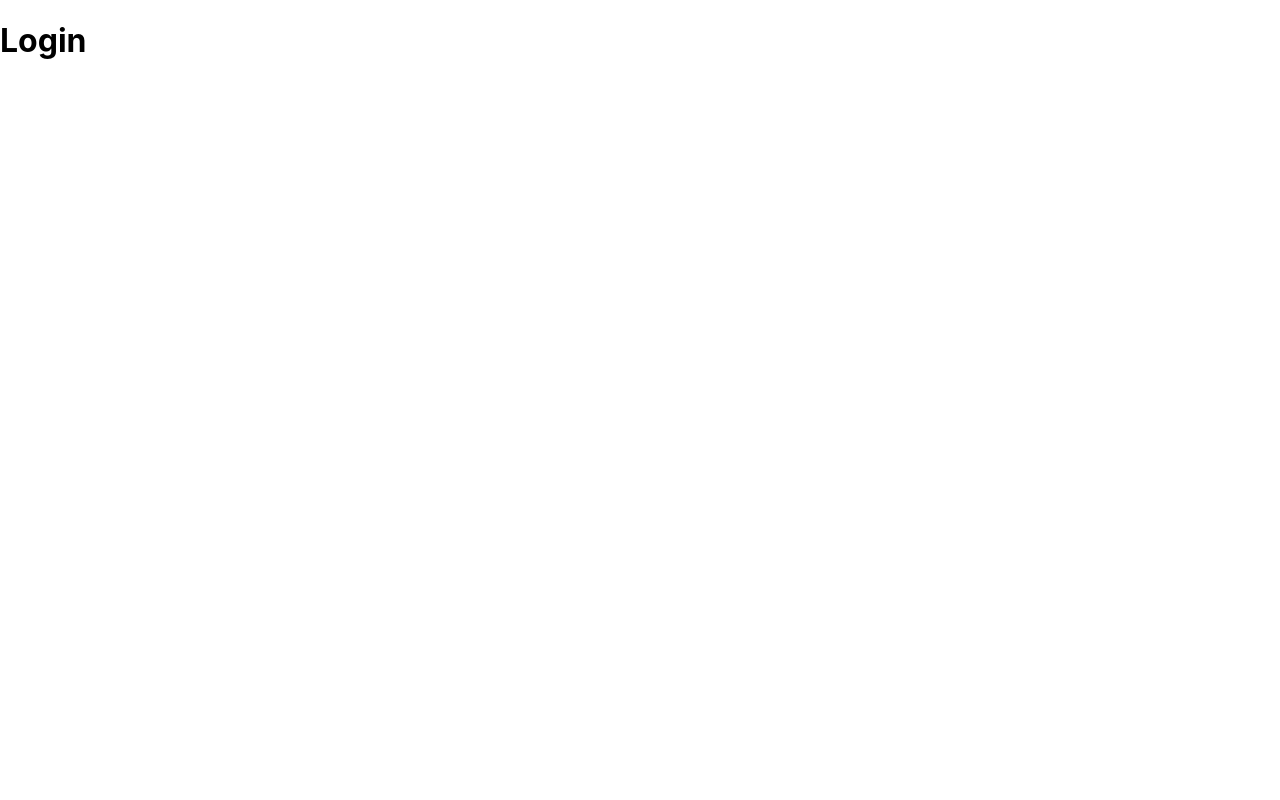
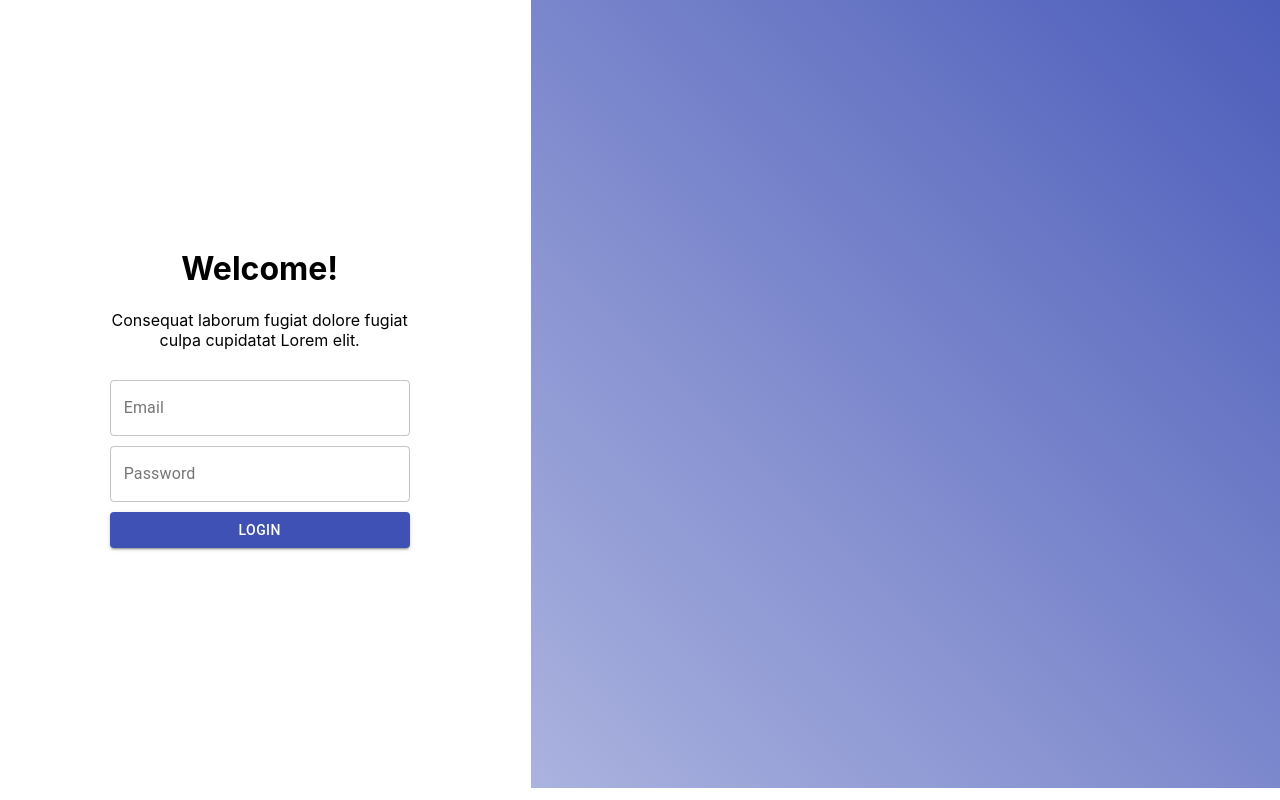
Before and after one commit to andrespinov/integrador-ii-frontend, a React (Create React App) app: page /login in a window 1280 px wide. Built offline with nearby package versions, Linux system fonts and the light colour scheme.

Commit message:
General design for the login page

```diff
--- a/package.json
+++ b/package.json
@@ -3,11 +3,11 @@
   "version": "0.1.0",
   "private": true,
   "dependencies": {
+    "@material-ui/core": "^4.11.0",
     "@testing-library/jest-dom": "^4.2.4",
     "@testing-library/react": "^9.5.0",
     "@testing-library/user-event": "^7.2.1",
     "formik": "^2.1.7",
-    "grommet": "^2.15.0",
     "node-sass": "^4.14.1",
     "prop-types": "^15.7.2",
     "react": "^16.13.1",
--- a/src/App.scss
+++ b/src/App.scss
@@ -0,0 +1,5 @@
+html, body {
+  margin: 0;
+  height: 100%;
+  width: 100%;
+}
--- /dev/null
+++ b/src/components/Button/index.jsx
@@ -0,0 +1,16 @@
+import React from 'react'
+import { Button as MaterialButton } from '@material-ui/core'
+
+const Button = ({ title, ...props }) => {
+  return (
+    <div>
+      <MaterialButton
+        variant='contained'
+        color='primary'
+        {...props}
+      >{title}</MaterialButton>
+    </div>
+  )
+}
+
+export default Button
--- /dev/null
+++ b/src/components/Input/index.jsx
@@ -0,0 +1,17 @@
+import React from 'react'
+import TextField from '@material-ui/core/TextField'
+import { InputContainer } from './styles'
+
+const Input = (props) => {
+  return (
+    <InputContainer>
+      <TextField
+        className='input'
+        variant='outlined'
+        {...props}
+      />
+    </InputContainer>
+  )
+}
+
+export default Input
--- /dev/null
+++ b/src/components/Input/styles.jsx
@@ -0,0 +1,13 @@
+import styled from 'styled-components'
+
+const InputContainer = styled.div`
+  width: 100%;
+  margin: 10px 0;
+  .input {
+    width: 100%;
+  }
+`
+
+export {
+  InputContainer
+}
--- /dev/null
+++ b/src/components/index.js
@@ -0,0 +1,2 @@
+export { default as Button } from './Button'
+export { default as Input } from './Input'
--- /dev/null
+++ b/src/pages/Login/components/LoginForm/index.jsx
@@ -0,0 +1,53 @@
+import React from 'react'
+import { Formik } from 'formik'
+import * as Yup from 'yup'
+import { Input, Button } from '../../../../components'
+import { LoginFormContainer } from './styles'
+
+const validationScheme = Yup.object().shape({
+  email: Yup.string().email().required(),
+  password: Yup.string().required()
+})
+
+const LoginForm = ({ onSubmit }) => {
+
+  return (
+    <LoginFormContainer>
+      <Formik
+        initialValues={{ email: '', password: '' }}
+        validationScheme={validationScheme}
+        onSubmit={onSubmit}
+     >
+      {({
+        values,
+        errors,
+        touched,
+        handleChange,
+        handleBlur,
+        handleSubmit,
+        isSubmitting
+      }) => (
+         <div className='form'>
+            <div  className='header'>
+              <h1>Welcome!</h1>
+              <span>Consequat laborum fugiat dolore fugiat culpa cupidatat Lorem elit.</span>
+            </div>
+           <Input
+              label='Email'
+              value={values.email}
+              onChange={handleChange}
+           />
+           <Input
+              label='Password'
+              value={values.email}
+              onChange={handleChange}
+           />
+           <Button className='login-button' title='Login' />
+         </div>
+       )}
+       </Formik>
+    </LoginFormContainer>
+  )
+}
+
+export default LoginForm
--- /dev/null
+++ b/src/pages/Login/components/LoginForm/styles.jsx
@@ -0,0 +1,23 @@
+import styled from 'styled-components'
+
+const LoginFormContainer = styled.div`
+  height: 100%;
+  display: flex;
+  align-items: center;
+  justify-content: center;
+
+  .form {
+    width: 100%;
+    max-width: 300px;
+  }
+  .header {
+    margin-bottom: 30px;
+  }
+  .login-button {
+    width: 100%;
+  }
+`
+
+export {
+  LoginFormContainer
+}
--- a/src/pages/Login/index.jsx
+++ b/src/pages/Login/index.jsx
@@ -1,10 +1,18 @@
 import React from 'react'
+import Grid from '@material-ui/core/Grid'
+import LoginForm from './components/LoginForm'
+import { LoginContainer } from './styles'
 
 const Login = () => {
   return (
-    <div>
-      <h1>Login</h1>
-    </div>
+    <LoginContainer>
+      <Grid container spacing={3} justify='center' className='content'>
+        <Grid item xs={12} md={5} align='center'>
+          <LoginForm />
+        </Grid>
+        <Grid item xs={12} md={7} className='panel'></Grid>
+      </Grid>
+    </LoginContainer>
   )
 }
 
--- /dev/null
+++ b/src/pages/Login/styles.jsx
@@ -0,0 +1,31 @@
+import styled from 'styled-components'
+
+const LoginContainer = styled.div`
+  height: 100vh;
+
+  .content {
+    height: 100%;
+  }
+
+  .panel {
+    background: linear-gradient(45deg,  #FFF,  #3F51B5, pink);
+    background-size: 400% 400%;
+    animation: gradient 6s infinite alternate;
+  }
+
+  @keyframes gradient{
+    0%{
+      background-position: 0%;
+    }
+    50%{
+      background-position:100%;
+    }
+    100%{
+      background-position:0%;
+    }
+  }
+`
+
+export {
+  LoginContainer
+}
```
Also changed, not shown: 1 other file (tests, documents, lock files or other folders).
